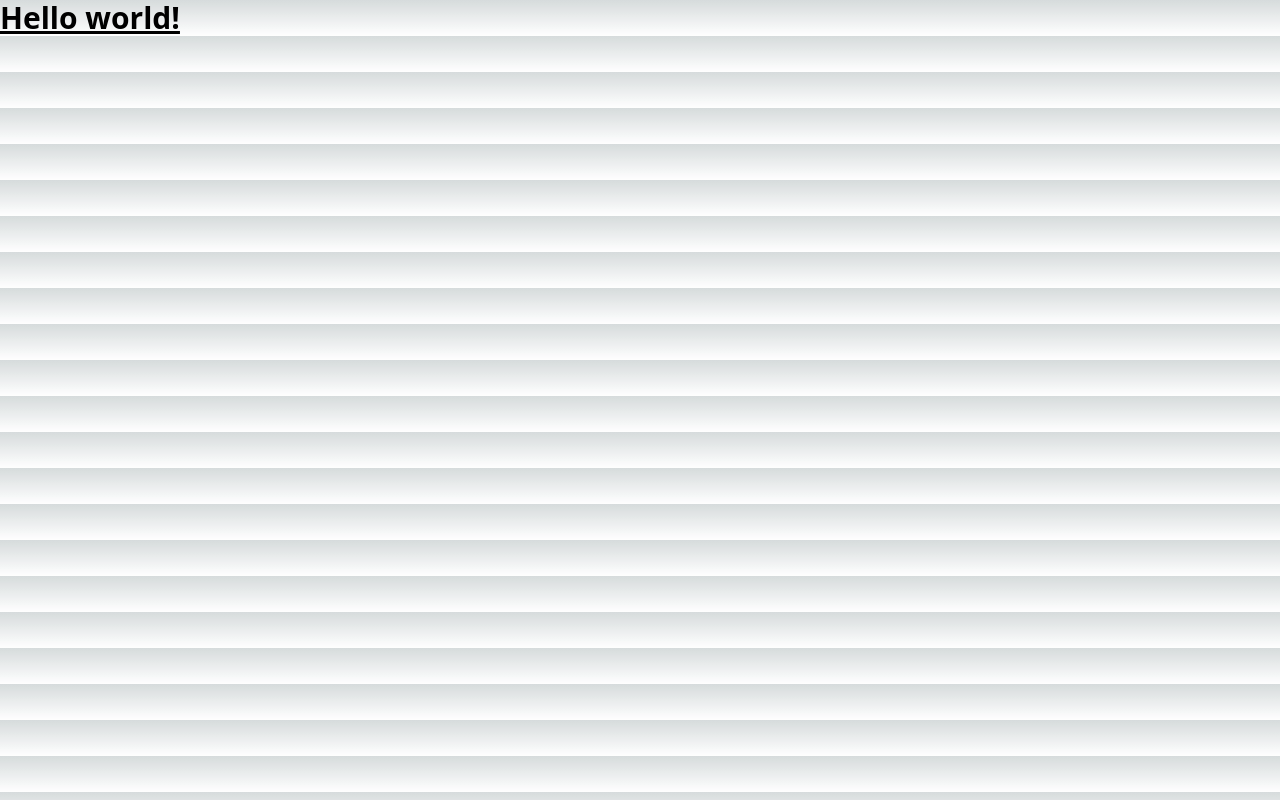
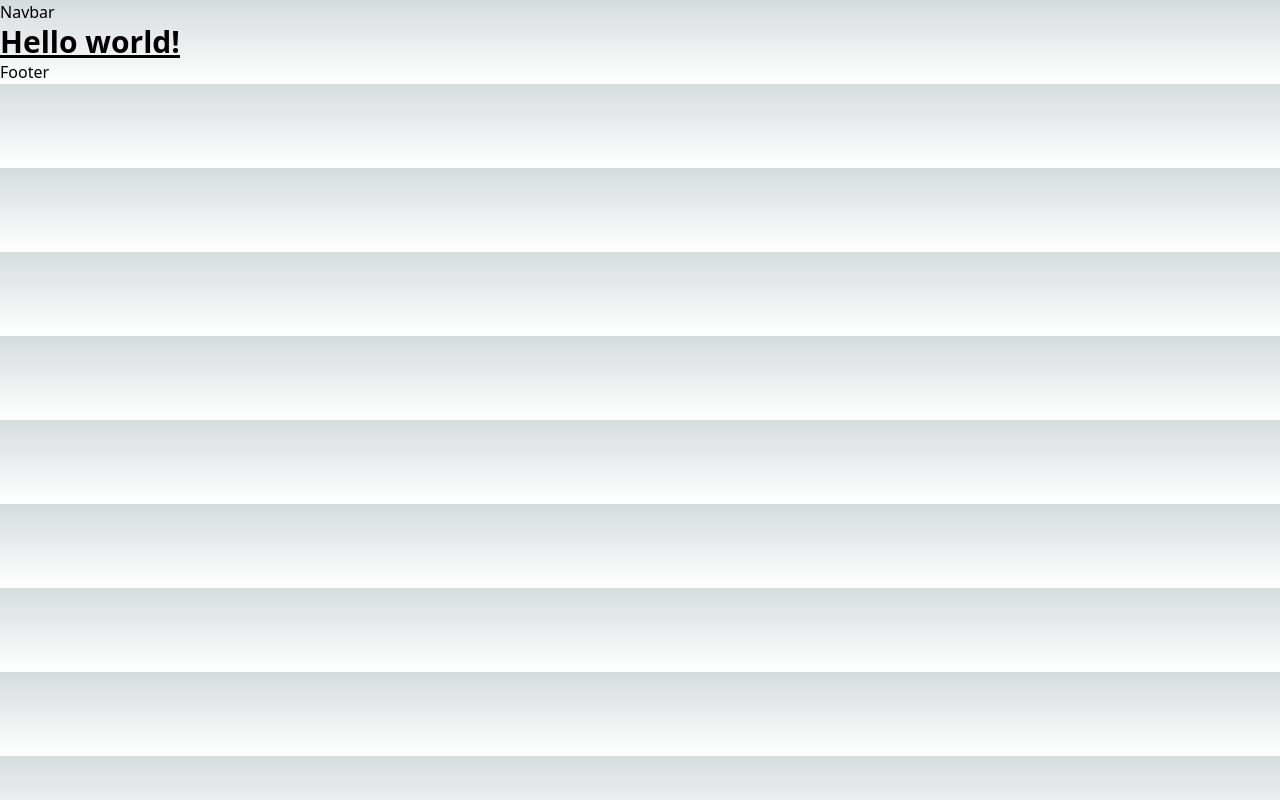
Before and after one commit to muhammad-jiku/jikmunn-metaverse, a Next.js app: page / in a window 1280 px wide. Built offline with nearby package versions, Linux system fonts and the light colour scheme.

Commit message:
navbar and footer

```diff
--- a/app/layout.jsx
+++ b/app/layout.jsx
@@ -1,4 +1,6 @@
-import './globals.css'
+import Footer from '@/src/components/Footer/Footer';
+import Navbar from '@/src/components/Navbar/Navbar';
+import './globals.css';
 
 export default function RootLayout({ children }) {
   return (
@@ -8,7 +10,11 @@ export default function RootLayout({ children }) {
         head.jsx. Find out more at https://beta.nextjs.org/docs/api-reference/file-conventions/head
       */}
       <head />
-      <body>{children}</body>
+      <body>
+        <Navbar />
+        {children}
+        <Footer />
+      </body>
     </html>
-  )
+  );
 }
--- /dev/null
+++ b/src/components/Footer/Footer.jsx
@@ -0,0 +1,11 @@
+import React from 'react';
+
+const Footer = () => {
+  return (
+    <div>
+      <h1>Footer</h1>
+    </div>
+  );
+};
+
+export default Footer;
--- /dev/null
+++ b/src/components/Navbar/Navbar.jsx
@@ -0,0 +1,11 @@
+import React from 'react';
+
+const Navbar = () => {
+  return (
+    <div>
+      <h1>Navbar</h1>
+    </div>
+  );
+};
+
+export default Navbar;
```
